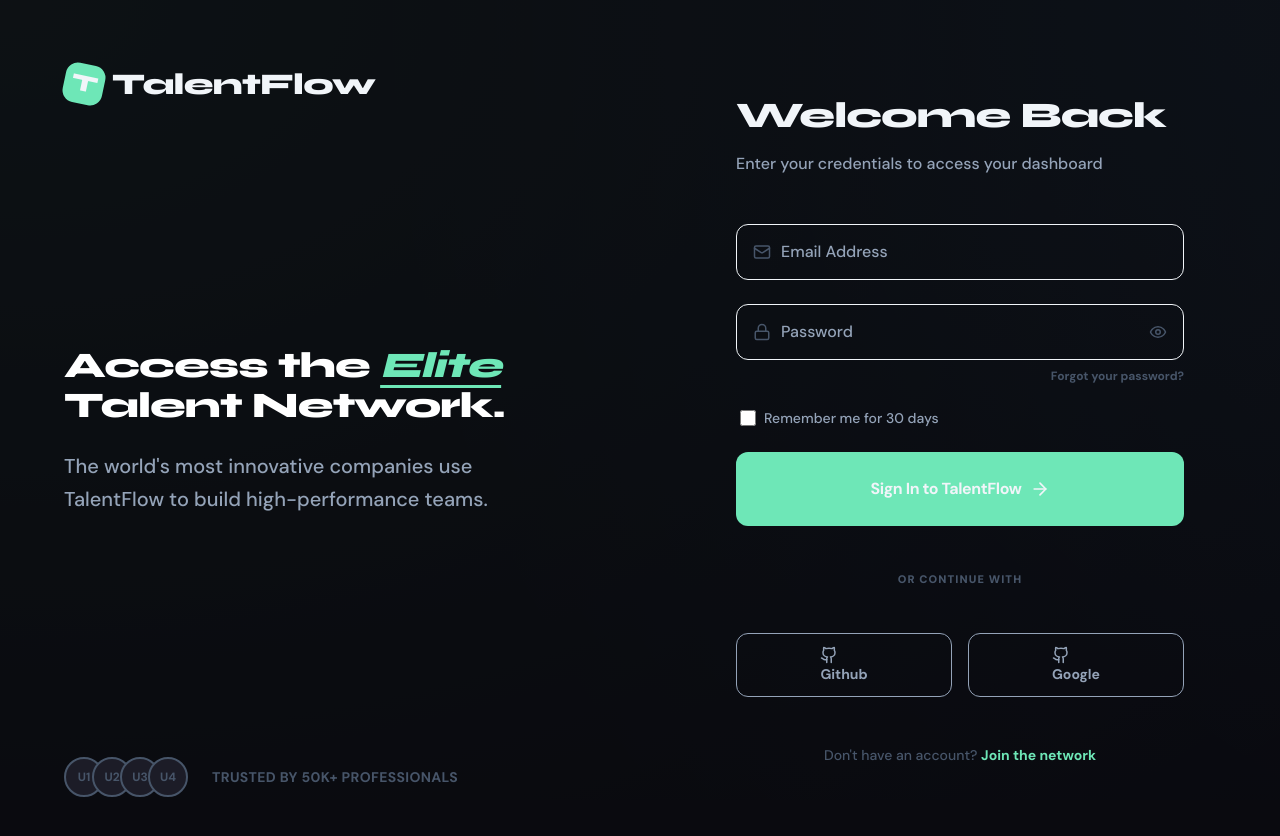
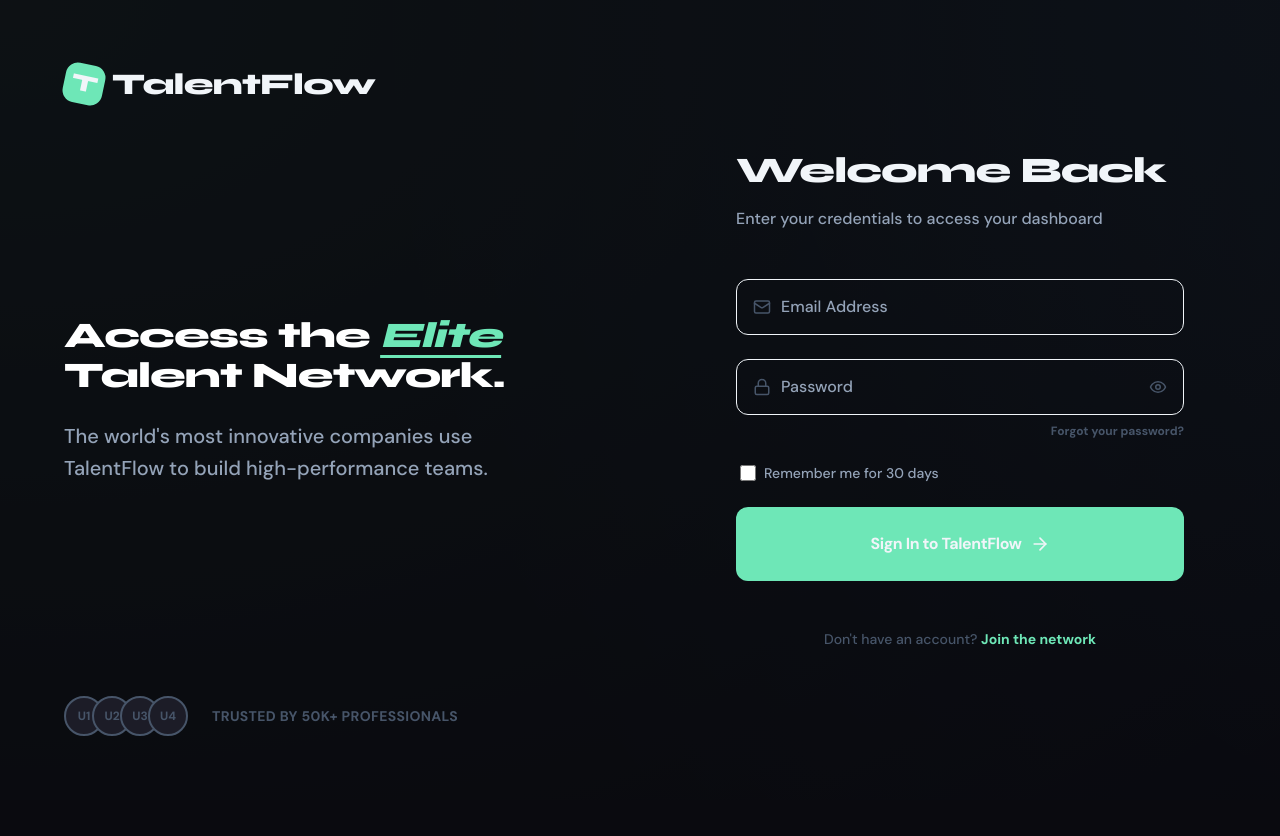
Before and after one commit to AnshulBytes112/TalentFlow, a Next.js app in the folder frontend/: page /login in a window 1280 px wide. Shown: the top 836 px of the page. After the commit the page ends 800 px from the top, so only its background shows below. Built offline with nearby package versions, Linux system fonts and the light colour scheme; no server answers.

Commit message:
removed oauth for now

```diff
--- a/frontend/app/login/page.tsx
+++ b/frontend/app/login/page.tsx
@@ -4,7 +4,7 @@ import React, { useState } from 'react';
 import Link from 'next/link';
 import { useRouter } from 'next/navigation';
 import { motion } from 'framer-motion';
-import { Mail, Lock, Eye, EyeOff, ArrowRight, Github } from 'lucide-react';
+import { Mail, Lock, Eye, EyeOff, ArrowRight } from 'lucide-react';
 import { signIn, useSession } from 'next-auth/react';
 import { toast } from 'react-hot-toast';
 import { cn } from '@/lib/utils';
@@ -211,23 +211,6 @@ const LoginPage = () => {
             </Button>
           </form>
 
-          <div className="flex items-center gap-4">
-            <span className="h-px flex-1 bg-border" />
-            <span className="shrink-0 text-[11px] uppercase tracking-widest font-black text-text-tertiary leading-none">
-              Or continue with
-            </span>
-            <span className="h-px flex-1 bg-border" />
-          </div>
-
-          <div className="grid grid-cols-2 gap-4">
-             <Button variant="ghost" className="border border-border py-3">
-                <Github size={18} className="mr-2" /> Github
-             </Button>
-             <Button variant="ghost" className="border border-border py-3">
-                <Github size={18} className="mr-2" /> Google
-             </Button>
-          </div>
-
           <p className="text-center text-sm text-text-tertiary font-medium">
             Don&apos;t have an account?{' '}
             <Link href="/register" className="text-accent-primary hover:underline font-bold">
```
